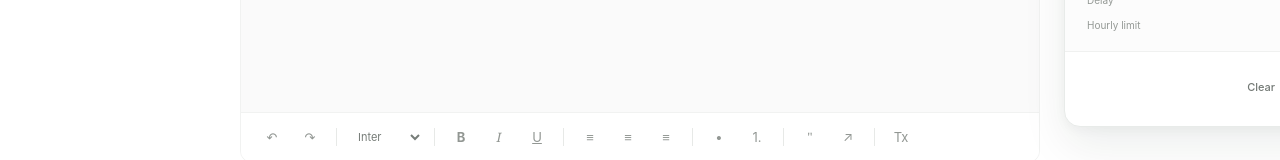
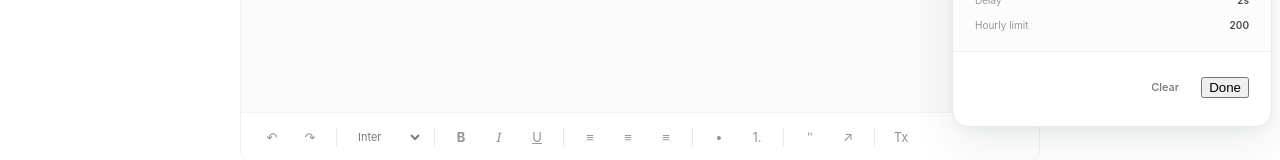
Before and after one commit to Aman-tez-24/outbox-labs-assessment, a Next.js app in the folder apps/web/: page /dashboard/compose in a window 1280 px wide. Both pictures are taken after a click on the button "Schedule email". Shown: the part 649-809 px from the top of the page. Built offline with nearby package versions, Linux system fonts and the light colour scheme; no server answers.

Commit message:
fix: deploy api on railway

```diff
--- a/apps/web/src/app/dashboard/compose/compose.css
+++ b/apps/web/src/app/dashboard/compose/compose.css
@@ -446,7 +446,7 @@ body {
 .compose-schedule-panel {
   position: absolute;
   top: 24px;
-  left: calc(100% + 24px);
+  left: calc(86% + 24px);
   width: 320px;
   max-width: 320px;
   box-sizing: border-box;
--- a/apps/web/src/app/dashboard/compose/page.tsx
+++ b/apps/web/src/app/dashboard/compose/page.tsx
@@ -1041,8 +1041,7 @@ export default function ComposePage() {
 
               <button
                 type="button"
-                className="compose-done-button"
-                disabled={!startTime}
+                className="compose-schedule-done"
                 onClick={() => {
                   if (!startTime) {
                     setError("Please select a start time.");
@@ -1050,6 +1049,7 @@ export default function ComposePage() {
                   }
 
                   setError(null);
+                  setShowSchedule(false);
 
                   document.getElementById("compose-form")?.scrollIntoView({
                     behavior: "smooth",
```
